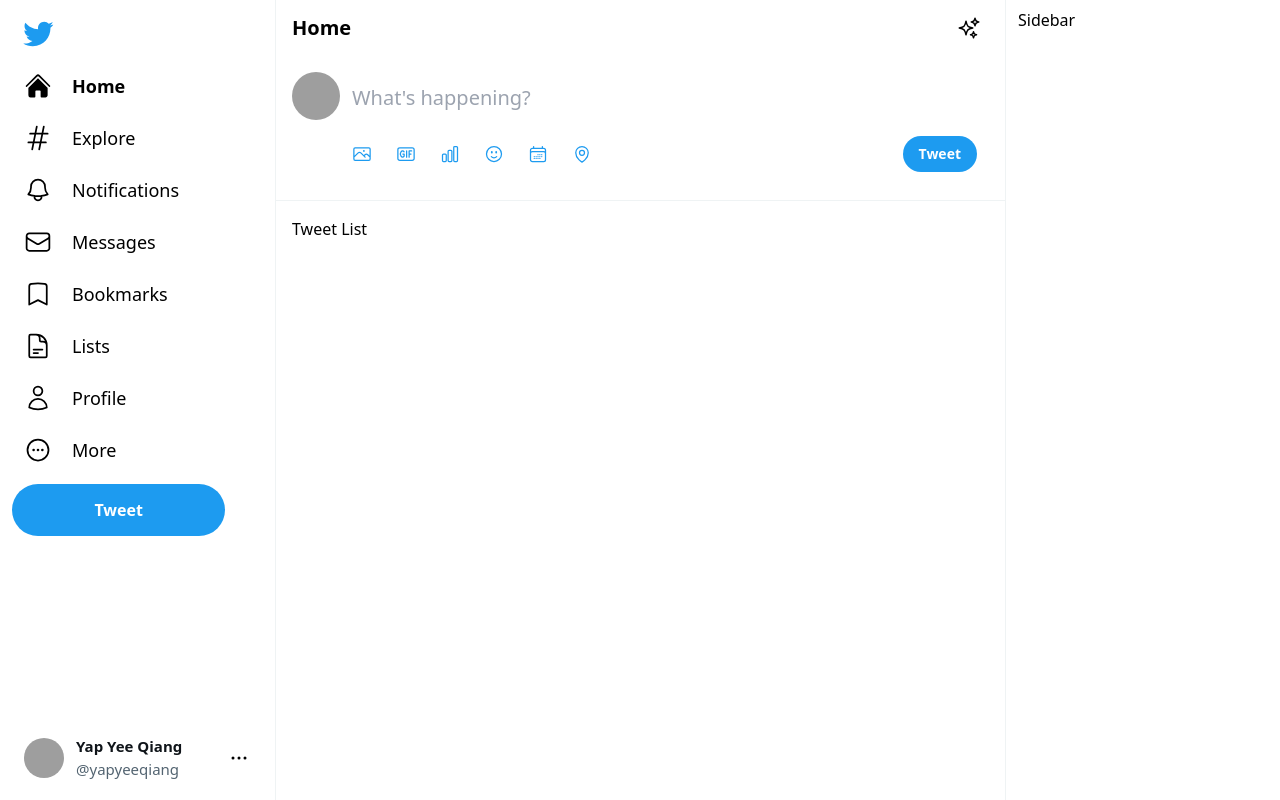
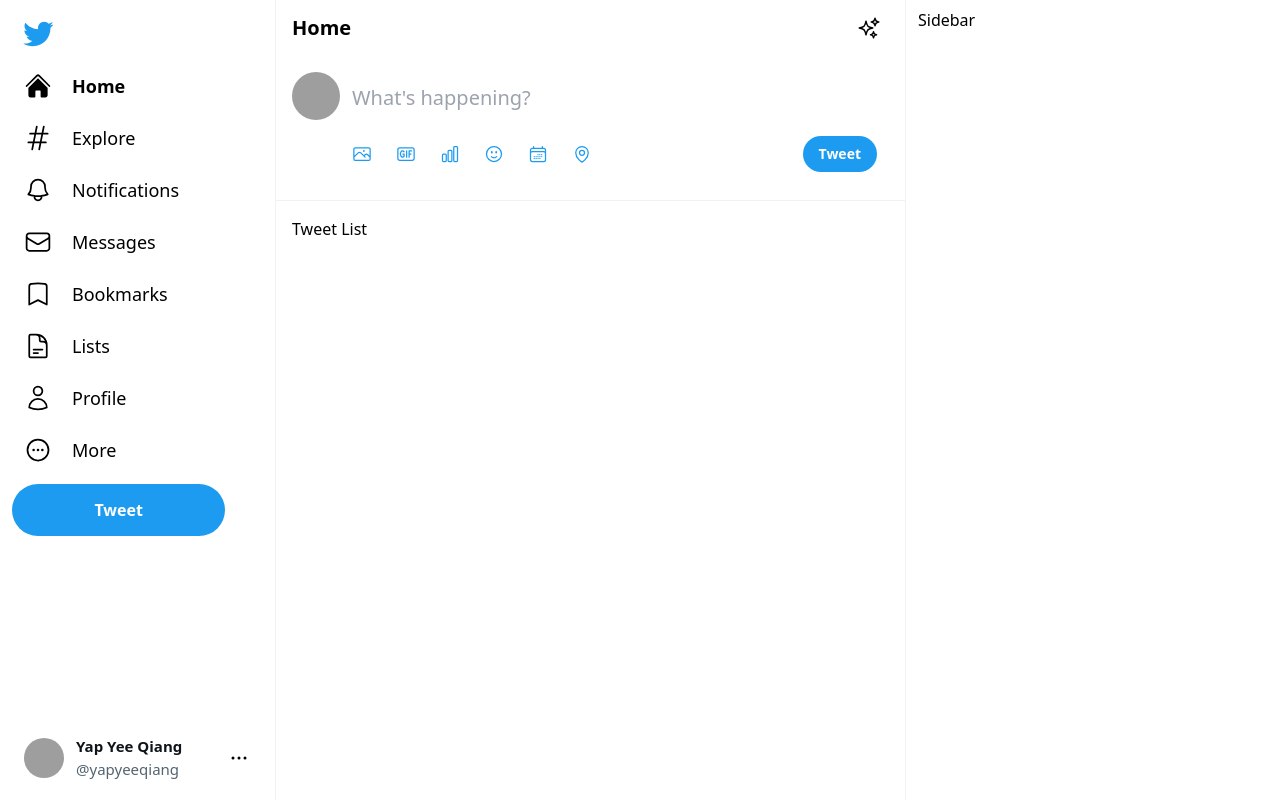
Before and after one commit to joinsigma/twitter-clone, a Vue app: page /home in a window 1280 px wide. Built offline with nearby package versions, Linux system fonts and the light colour scheme; grey boxes are pictures that could not be loaded.

Commit message:
fix: overflow issue

```diff
--- a/src/layouts/NavigationLayout.vue
+++ b/src/layouts/NavigationLayout.vue
@@ -45,7 +45,7 @@
         </main>
 
         <!-- Right Sidebar -->
-        <div class="hidden lg:block w-[275px] px-3 py-2">
+        <div class="hidden lg:block overflow-y-auto h-screen w-[375px] px-3 py-2">
             <slot name="sidebar"></slot>
         </div>
     </div>
```
